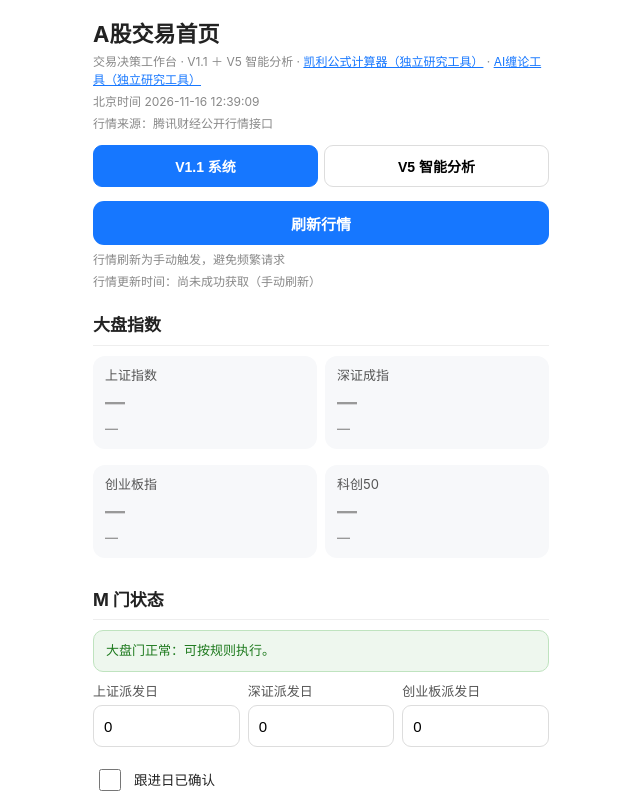
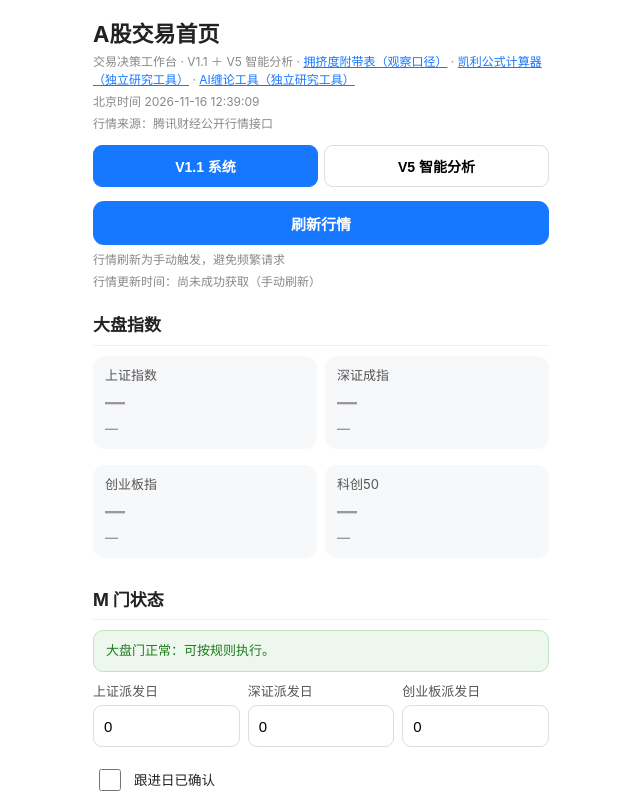
Before and after one commit to hhha511611/a-share-trading, a plain HTML site: page index.html in a window 1280 px wide. Shown: the top 806 px of the page, without its empty margins (319-959 px from the left). Drawn offline with Linux system fonts and the light colour scheme.

Commit message:
首页导航：加拥挤度附带表链接

```diff
--- a/index.html
+++ b/index.html
@@ -102,7 +102,7 @@ textarea.v5ta{width:100%;min-height:70px;border:1px solid #ddd;border-radius:9px
 <div class="wrap">
 
   <h1>A股交易首页</h1>
-  <div class="caption">交易决策工作台 · V1.1 ＋ V5 智能分析 · <a href="kelly.html" style="color:#1677ff">凯利公式计算器（独立研究工具）</a> · <a href="chan.html" style="color:#1677ff">AI缠论工具（独立研究工具）</a></div>
+  <div class="caption">交易决策工作台 · V1.1 ＋ V5 智能分析 · <a href="crowding.html" style="color:#1677ff">拥挤度附带表（观察口径）</a> · <a href="kelly.html" style="color:#1677ff">凯利公式计算器（独立研究工具）</a> · <a href="chan.html" style="color:#1677ff">AI缠论工具（独立研究工具）</a></div>
   <div class="caption" id="bjTime"></div>
   <div class="caption">行情来源：腾讯财经公开行情接口</div>
   <div class="seg" id="tabBar">
```
